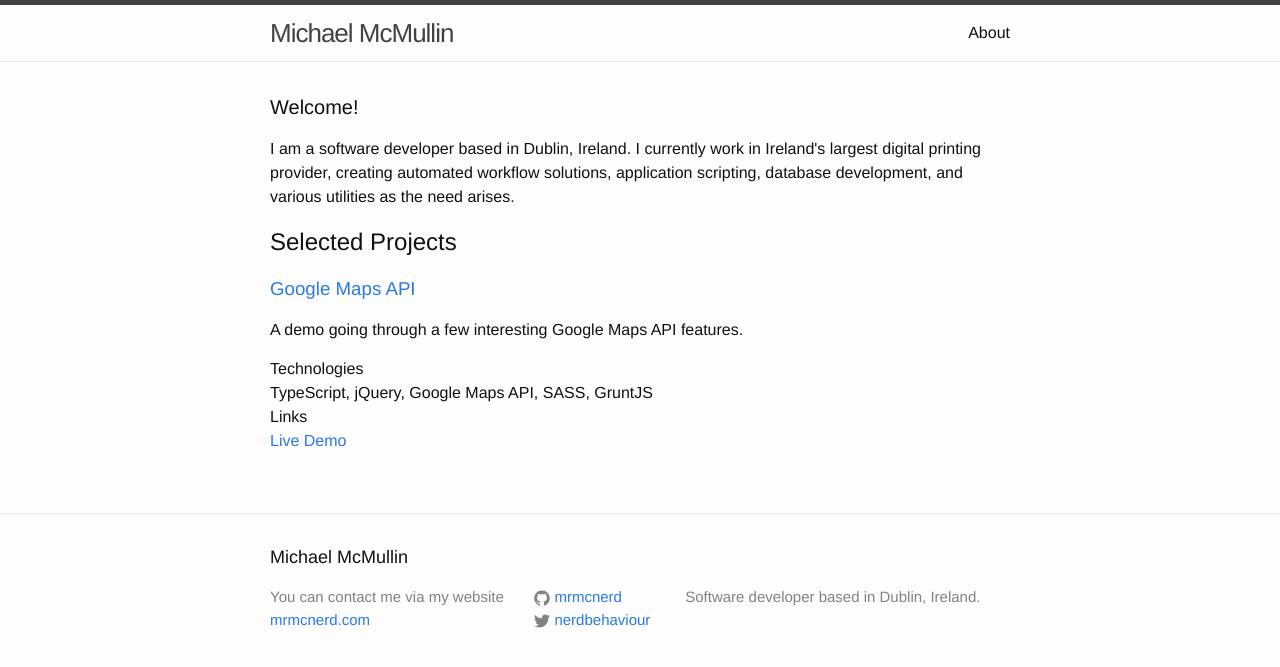
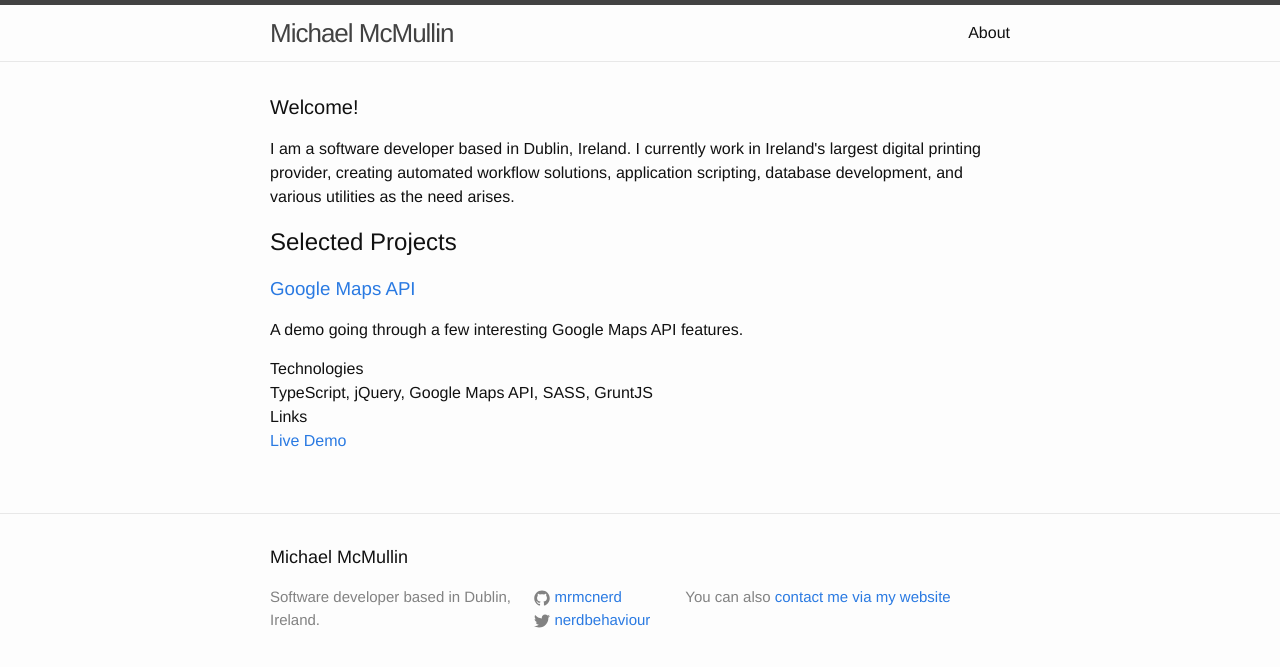
Before and after one commit to michaelmcmullin/michaelmcmullin.github.io, a Jekyll site: the page built from index.html, in a window 1280 px wide. Shown: the top 667 px of the page. Built offline with Jekyll 4.4.1, drawn with Linux system fonts in a browser that asks for light colours.

Commit message:
Rearrange footer

```diff
--- a/_includes/footer.html
+++ b/_includes/footer.html
@@ -7,8 +7,7 @@
     <div class="footer-col-wrapper">
       <div class="footer-col footer-col-1">
         <ul class="contact-list">
-          <li>You can contact me via my website</li>
-          <li><a href="http://mrmcnerd.com/contact/">mrmcnerd.com</a></li>
+          <li>{{ site.description }}</li>
         </ul>
       </div>
 
@@ -29,7 +28,7 @@
       </div>
 
       <div class="footer-col footer-col-3">
-        <p>{{ site.description }}</p>
+        <p>You can also <a href="http://mrmcnerd.com/contact/">contact me via my website</a></p>
       </div>
     </div>
 
```
